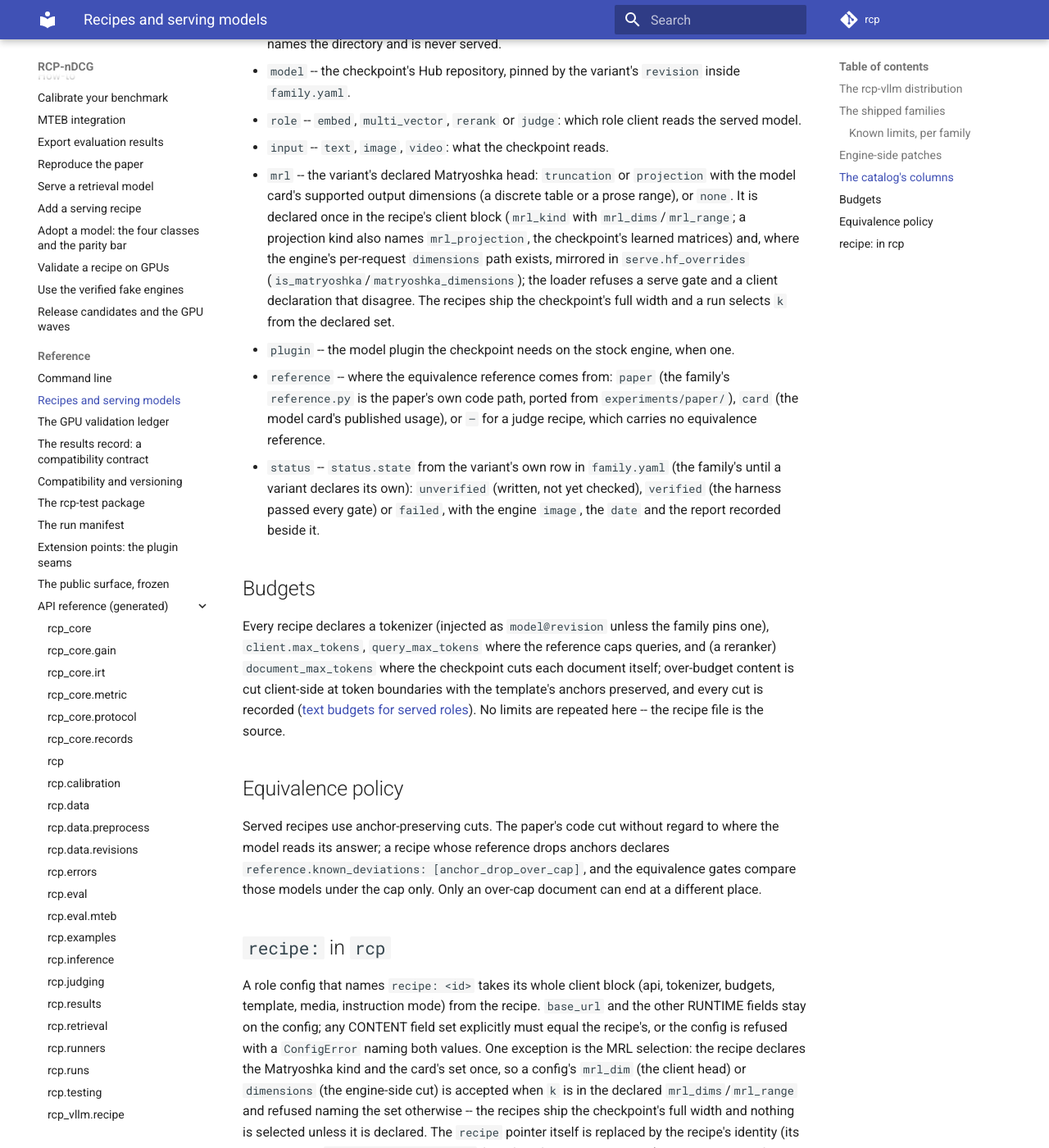
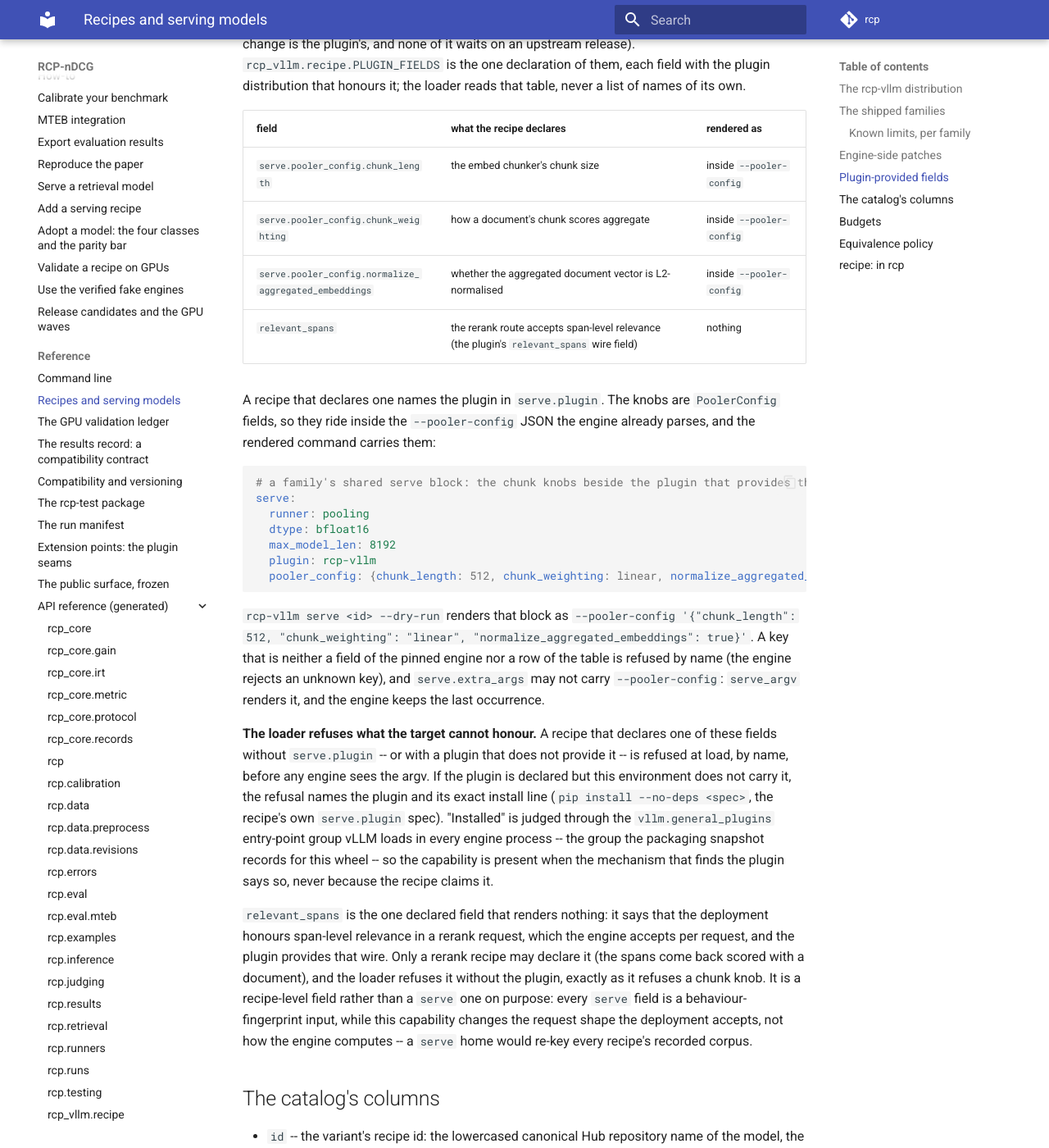
Before and after one commit to cohere-ai/rcp-ndcg, an MkDocs documentation site: the page built from docs/reference/recipes.md, in a window 1280 px wide and 1400 px high, scrolled down 3795 px. Shown: the whole window at 82% size. Built offline with MkDocs 1.6.1 and Material for MkDocs 9.7.7, drawn with Linux system fonts in a browser that asks for light colours; comment, search, counter and statistics services are not loaded; some of the changed text lies outside the part shown.

Commit message:
docs(recipes): the plugin-provided fields, their rendering and the refusal
A "Plugin-provided fields" section: the declaration table, a worked `serve` block
whose knobs render inside `--pooler-config`, the load-time refusal that names the
plugin and its install line, and `relevant_spans` as the one declared field that
renders nothing (with why it is not a serve field).

````diff
--- a/docs/reference/recipes.md
+++ b/docs/reference/recipes.md
@@ -118,6 +118,55 @@ checkpoint's `embedding_gemma2` classes and the v0.33.0 tag's registry the archi
   patch (and the recipe's `--attention-backend` pin) when `engine.image` moves to a release whose own
   backends clear the model's head dimensions.
 
+## Plugin-provided fields
+
+Part of the serving surface exists only in the plugin, never in the stock engine: the embed chunker's three
+knobs and the rerank route's span-level relevance (every embed and rerank change is the plugin's, and none of
+it waits on an upstream release). `rcp_vllm.recipe.PLUGIN_FIELDS` is the one declaration of them, each field
+with the plugin distribution that honours it; the loader reads that table, never a list of names of its own.
+
+| field | what the recipe declares | rendered as |
+|---|---|---|
+| `serve.pooler_config.chunk_length` | the embed chunker's chunk size | inside `--pooler-config` |
+| `serve.pooler_config.chunk_weighting` | how a document's chunk scores aggregate | inside `--pooler-config` |
+| `serve.pooler_config.normalize_aggregated_embeddings` | whether the aggregated document vector is L2-normalised | inside `--pooler-config` |
+| `relevant_spans` | the rerank route accepts span-level relevance (the plugin's `relevant_spans` wire field) | nothing |
+
+A recipe that declares one names the plugin in `serve.plugin`. The knobs are `PoolerConfig` fields, so they
+ride inside the `--pooler-config` JSON the engine already parses, and the rendered command carries them:
+
+```yaml
+# a family's shared serve block: the chunk knobs beside the plugin that provides them
+serve:
+  runner: pooling
+  dtype: bfloat16
+  max_model_len: 8192
+  plugin: rcp-vllm
+  pooler_config: {chunk_length: 512, chunk_weighting: linear, normalize_aggregated_embeddings: true}
+```
+
+`rcp-vllm serve <id> --dry-run` renders that block as `--pooler-config '{"chunk_length": 512,
+"chunk_weighting": "linear", "normalize_aggregated_embeddings": true}'`. A key that is neither a field of the
+pinned engine nor a row of the table is refused by name (the engine rejects an unknown key), and
+`serve.extra_args` may not carry `--pooler-config`: `serve_argv` renders it, and the engine keeps the last
+occurrence.
+
+**The loader refuses what the target cannot honour.** A recipe that declares one of these fields without
+`serve.plugin` -- or with a plugin that does not provide it -- is refused at load, by name, before any engine
+sees the argv. If the plugin is declared but this environment does not carry it, the refusal names the plugin
+and its exact install line (`pip install --no-deps <spec>`, the recipe's own `serve.plugin` spec). "Installed"
+is judged through the `vllm.general_plugins` entry-point group vLLM loads in every engine process -- the group
+the packaging snapshot records for this wheel -- so the capability is present when the mechanism that finds the
+plugin says so, never because the recipe claims it.
+
+`relevant_spans` is the one declared field that renders nothing: it says that the deployment honours
+span-level relevance in a rerank request, which the engine accepts per request, and the plugin provides that
+wire. Only a rerank recipe may declare it (the spans come back scored with a document), and the loader refuses
+it without the plugin, exactly as it refuses a chunk knob. It is a recipe-level field rather than a `serve`
+one on purpose: every `serve` field is a behaviour-fingerprint input, while this capability changes the request
+shape the deployment accepts, not how the engine computes -- a `serve` home would re-key every recipe's
+recorded corpus.
+
 ## The catalog's columns
 
 - `id` -- the variant's recipe id: the lowercased canonical Hub repository name of the model, the
````
